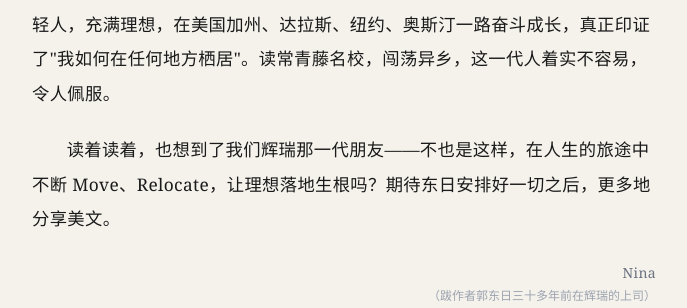
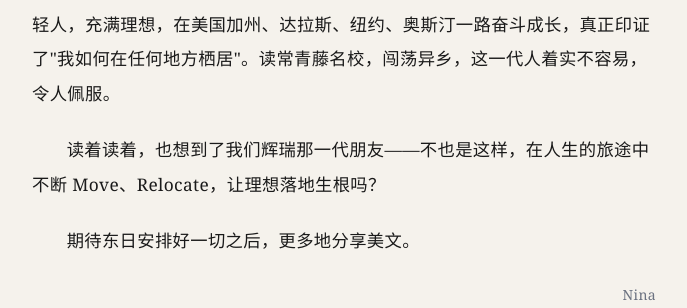
Before and after one commit to chengdongwrites/ihavemylove, a Next.js app: page /voices in a window 1280 px wide. Shown: the part 1107-1415 px from the top of the page, without its empty margins (296-983 px from the left). Built offline with nearby package versions, Linux system fonts and the light colour scheme; no server answers; the database is empty.

Commit message:
文友之声 Nina — 分段调整

```diff
--- a/src/app/voices/page.tsx
+++ b/src/app/voices/page.tsx
@@ -73,7 +73,9 @@ export default function VoicesPage() {
         <article className="prose-chinese text-[1.083rem]">
           <p>昨晚读了这部小说，读了序和东日写的跋，便忍不住一口气读完。两位的写作风格都是朴实无华，文笔优美，逻辑清晰。小说里的陆雨峤、谢玉华、海珘这些年轻人，充满理想，在美国加州、达拉斯、纽约、奥斯汀一路奋斗成长，真正印证了"我如何在任何地方栖居"。读常青藤名校，闯荡异乡，这一代人着实不容易，令人佩服。</p>
 
-          <p>读着读着，也想到了我们辉瑞那一代朋友——不也是这样，在人生的旅途中不断 Move、Relocate，让理想落地生根吗？期待东日安排好一切之后，更多地分享美文。</p>
+          <p>读着读着，也想到了我们辉瑞那一代朋友——不也是这样，在人生的旅途中不断 Move、Relocate，让理想落地生根吗？</p>
+
+          <p>期待东日安排好一切之后，更多地分享美文。</p>
         </article>
 
         <div className="text-right mt-6 mb-12">
```
